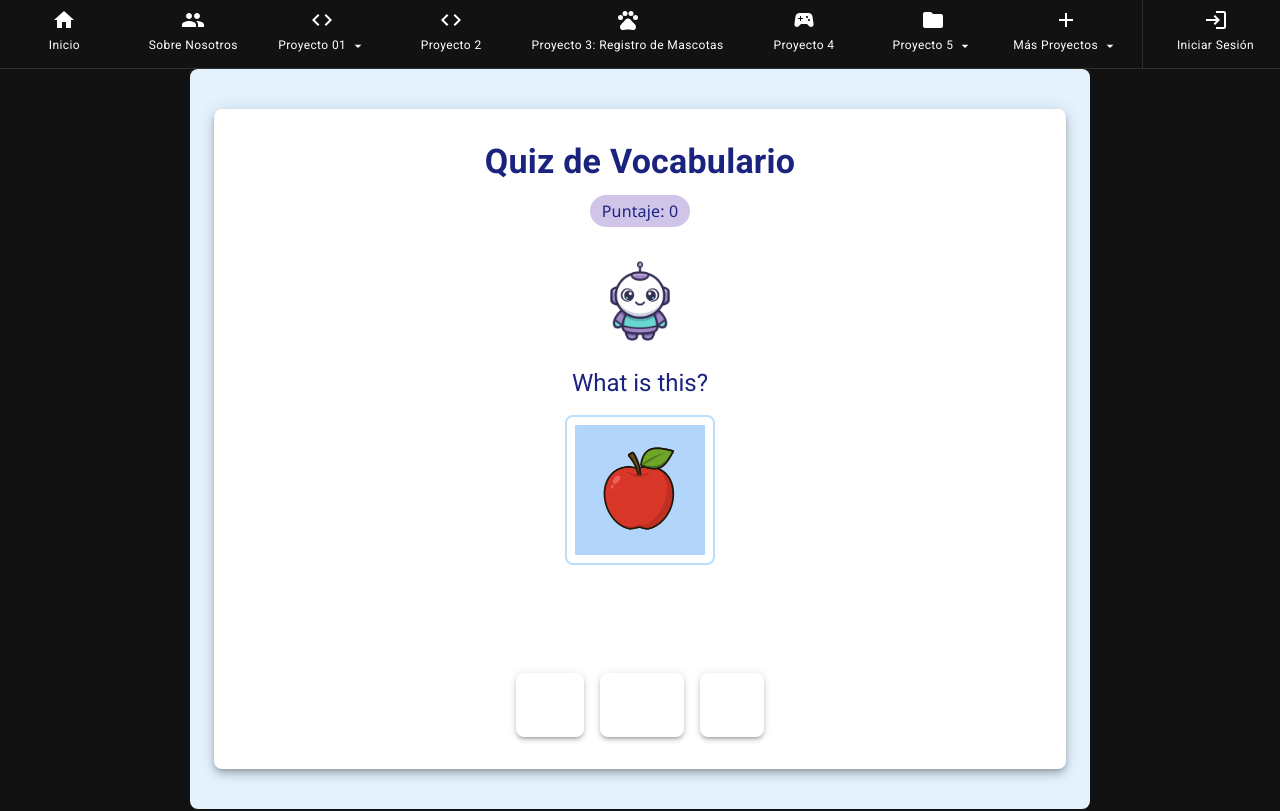
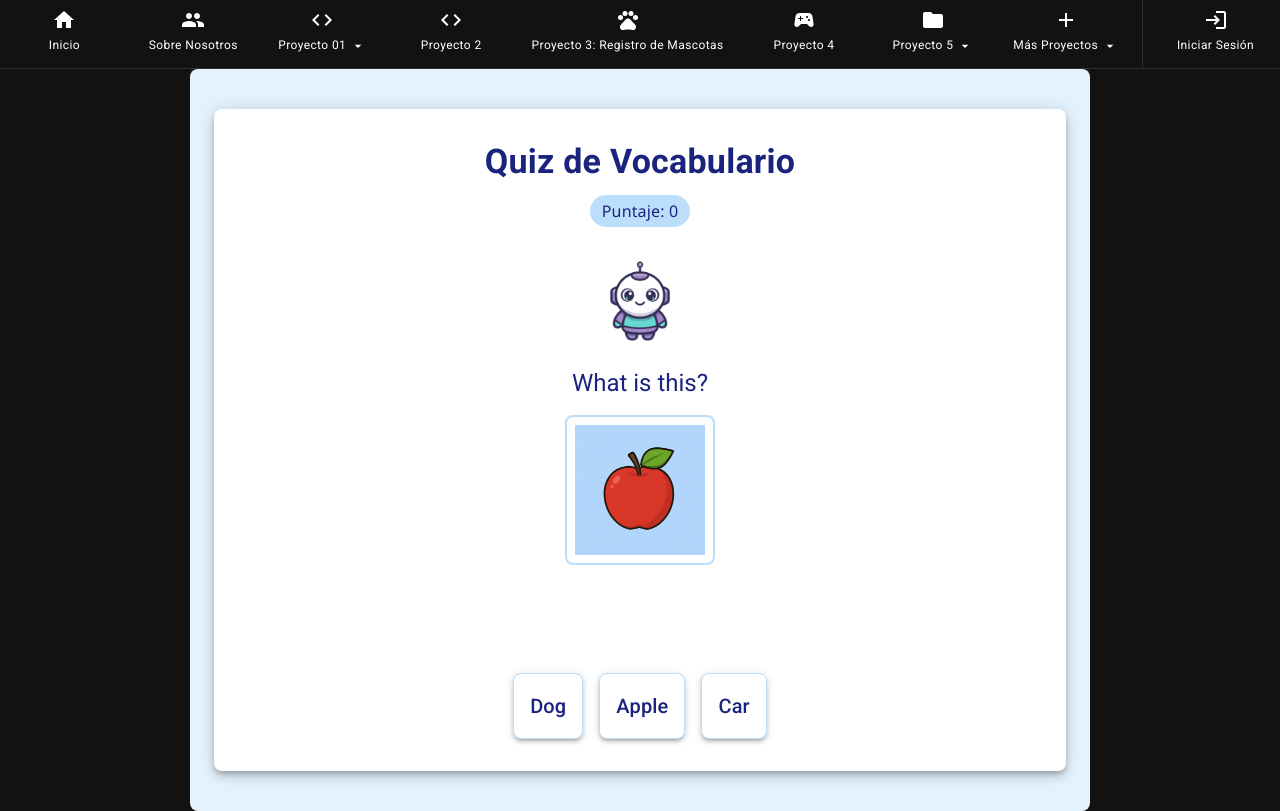
Before and after one commit to Lautaro-Espinosa015/Hub-Proyectos-Grupo2-FPW, a React (Vite) app in the folder client/: page /QuizSimulator in a window 1280 px wide. Built offline with nearby package versions, Linux system fonts and the light colour scheme.

Commit message:
chore: cambio de colores al juego QuizSimulator - developer Mauro Pappalardo

```diff
--- a/client/src/components/EnglishGames/Nivel 1/QuizSimulator.jsx
+++ b/client/src/components/EnglishGames/Nivel 1/QuizSimulator.jsx
@@ -1,5 +1,17 @@
 import React, { useState, useEffect, useRef, useCallback } from 'react';
-import { Box, Typography, Button, Card, CardContent, CardActionArea, Grid, Paper, Container, Chip, Alert } from '@mui/material';
+import {
+  Box,
+  Typography,
+  Button,
+  Card,
+  CardContent,
+  CardActionArea,
+  Grid,
+  Paper,
+  Container,
+  Chip,
+  Alert
+} from '@mui/material';
 import ReplayIcon from '@mui/icons-material/Replay';
 import CheckCircleIcon from '@mui/icons-material/CheckCircle';
 import CancelIcon from '@mui/icons-material/Cancel';
@@ -51,7 +63,6 @@ const quizData = [
     ],
   },
 ];
-
 export default function QuizSimulator() {
   const [currentQuestionIndex, setCurrentQuestionIndex] = useState(0);
   const [score, setScore] = useState(0);
@@ -118,8 +129,7 @@ export default function QuizSimulator() {
     setGameOver(false);
     audioRef.current.pause();
   };
-
-  if (gameOver) {
+    if (gameOver) {
     return (
       <Container maxWidth="md" sx={{ py: 5, textAlign: 'center', bgcolor: '#e3f2fd', borderRadius: 2 }}>
         <Paper elevation={6} sx={{ p: 4, borderRadius: 2, bgcolor: 'white' }}>
@@ -149,7 +159,7 @@ export default function QuizSimulator() {
         <Typography variant="h4" component="h1" gutterBottom fontWeight="bold" color="#1A237E">
           Quiz de Vocabulario
         </Typography>
-        <Chip label={`Puntaje: ${score}`} sx={{ mb: 3, fontSize: '1rem', bgcolor: '#d1c4e9', color: '#1A237E' }} />
+        <Chip label={`Puntaje: ${score}`} sx={{ mb: 3, fontSize: '1rem', bgcolor: '#BBDEFB', color: '#1A237E' }} />
 
         {/* Sección de la Pregunta */}
         <Box sx={{ mb: 4, display: 'flex', flexDirection: 'column', alignItems: 'center' }}>
@@ -163,8 +173,8 @@ export default function QuizSimulator() {
           <Box
             component="img"
             src={currentQuestion.questionImage}
-            alt="Objeto de la pregunta" // eslint-disable-line
-            sx={{ width: 150, height: 150, objectFit: 'contain', border: `2px solid #BBDEFB`, borderRadius: 2, p: 1 }}
+            alt="Objeto de la pregunta"
+            sx={{ width: 150, height: 150, objectFit: 'contain', border: '2px solid #BBDEFB', borderRadius: 2, p: 1 }}
           />
         </Box>
 
@@ -172,10 +182,15 @@ export default function QuizSimulator() {
         <Box sx={{ minHeight: 60, display: 'flex', alignItems: 'center', justifyContent: 'center', mb: 2 }}>
           {feedback.message && (
             <Alert
-              severity={feedback.type === 'correct' ? 'success' : 'error'} // These map to pastel green/red by default in MUI themes
+              severity={feedback.type === 'correct' ? 'success' : 'error'}
               iconMapping={{
                 success: <CheckCircleIcon fontSize="inherit" />,
                 error: <CancelIcon fontSize="inherit" />,
+              }}
+              sx={{
+                bgcolor: feedback.type === 'correct' ? '#c8e6c9' : '#ffcdd2',
+                color: '#1A237E',
+                fontWeight: 'medium',
               }}
             >
               {feedback.message}
@@ -194,12 +209,13 @@ export default function QuizSimulator() {
                   height: '100%',
                   borderRadius: 2,
                   boxShadow: 3,
-                  bgcolor: isAnswering ? '#E0E0E0' : 'white', // Light grey when disabled, white otherwise
-                  '&:hover': { bgcolor: '#F5F5F5' }, // Lighter grey on hover
+                  bgcolor: isAnswering ? '#E0E0E0' : 'white',
+                  '&:hover': { bgcolor: '#F5F5F5' },
+                  border: '1px solid #BBDEFB',
                 }}
               >
                 <CardContent>
-                  <Typography variant="h6" fontWeight="medium">
+                  <Typography variant="h6" fontWeight="medium" color="#1A237E">
                     {option.optionText}
                   </Typography>
                 </CardContent>
```
